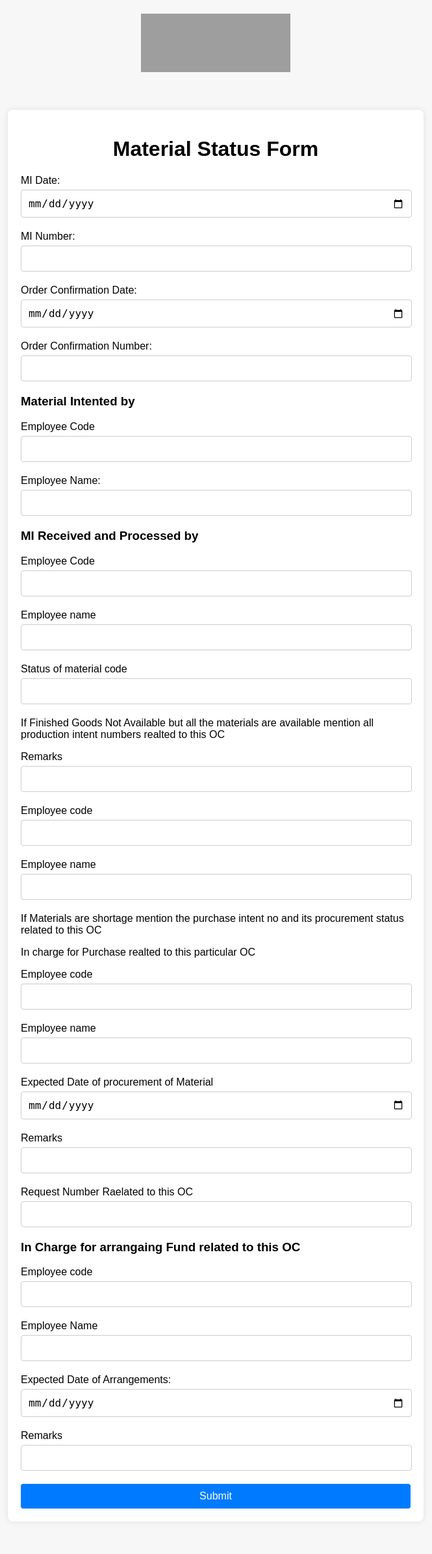
After one commit to Jaysimman/ERP-for-Airlight, a PHP site: page /materialstatusform.php in a window 1280 px wide. The commit adds this page. Shown: the whole page at 65% size, without its empty margins (308-973 px from the left). Run offline with PHP 8.4, Linux system fonts and the light colour scheme; grey boxes are pictures that could not be loaded.

Commit message:
forms over for marketing & sales

```diff
--- /dev/null
+++ b/_templates/_materialstatusform.php
@@ -0,0 +1,96 @@
+<div class="container">
+    <h1>Material Status Form</h1>
+    <form action="submit.php" method="post">
+      <div class="form-group">
+        <label for="code">MI Date:</label>
+        <input type="date" id="date" name="date" required>
+      </div>
+      <div class="form-group">
+        <label for="name">MI Number:</label>
+        <input type="text" id="name" name="name" required>
+      </div>
+      <div class="form-group">
+        <label for="code">Order Confirmation Date:</label>
+        <input type="date" id="date" name="date" required>
+      </div>
+      <div class="form-group">
+        <label for="name">Order Confirmation Number:</label>
+        <input type="text" id="name" name="name" required>
+      </div>
+      <h3>Material Intented by</h3>
+      <div class="form-group">
+        <label for="code">Employee Code</label>
+        <input type="text" id>
+      </div>
+      <div class="form-group">
+        <label for="name">Employee Name:</label>
+        <input type="text" id="name" name="name" required>
+      </div>
+      <h3>MI Received and Processed by</h3>
+      <div class="form-group">
+        <label for="code">Employee Code</label>
+        <input type="text" id>
+      </div>
+      <div class="form-group">
+        <label for="code">Employee name</label>
+        <input type="text" id>
+      </div>
+      <div class="form-group">
+        <label for="name">Status of material code</label>
+        <input type="text" id="name" name="name" required>
+      </div>
+      <p>If Finished Goods Not Available but all the materials are available mention all production intent numbers realted to this OC </p>
+      <div class="form-group">
+        <label for="name">Remarks</label>
+        <input type="text" id="name" name="name" required>
+      </div>
+      <div class="form-group">
+        <label for="name">Employee code</label>
+        <input type="text" id="name" name="name" required>
+      </div>
+      <div class="form-group">
+        <label for="name">Employee name</label>
+        <input type="text" id="name" name="name" required>
+      </div>
+      <p>If Materials are shortage mention the purchase intent no and its procurement status related to this OC</p>
+      <p>In charge for Purchase realted to this particular OC</p>
+      <div class="form-group">
+        <label for="name">Employee code</label>
+        <input type="text" id="name" name="name" required>
+      </div>
+      <div class="form-group">
+        <label for="name">Employee name</label>
+        <input type="text" id="name" name="name" required>
+      </div>
+      <div class="form-group">
+        <label for="code">Expected Date of procurement of Material</label>
+        <input type="date" id="date" name="date" required>
+      </div>
+      <div class="form-group">
+        <label for="name">Remarks</label>
+        <input type="text" id="name" name="name" required>
+      </div>
+      <div class="form-group">
+        <label for="name">Request Number Raelated to this OC</label>
+        <input type="text" id="name" name="name" required>
+      </div>
+      <h3>In Charge for arrangaing Fund related to this OC</h3>
+      <div class="form-group">
+        <label for="name">Employee code</label>
+        <input type="text" id="name" name="name" required>
+      </div>
+      <div class="form-group">
+        <label for="name">Employee Name</label>
+        <input type="text" id="name" name="name" required>
+      </div>
+      <div class="form-group">
+        <label for="code">Expected Date of Arrangements:</label>
+        <input type="date" id="date" name="date" required>
+      </div>
+      <div class="form-group">
+        <label for="name">Remarks</label>
+        <input type="text" id="name" name="name" required>
+      </div>
+      <button type="submit">Submit</button>
+    </form>
+</div>
--- a/css/login.css
+++ b/css/login.css
@@ -6,6 +6,8 @@ body {
 .form-signin {
   max-width: 330px;
   padding: 1rem;
+  margin: auto;
+  padding-top: 100px;
 }
 
 .form-signin .form-floating:focus-within {
--- a/libs/load.php
+++ b/libs/load.php
@@ -2,3 +2,10 @@
 function load_template($name){
     include $_SERVER['DOCUMENT_ROOT']."/airlighterp/_templates/$name.php";
 }
+function validate_credentials($username,$password){
+    if($username == "Admin" and $password == "Airlight@123"){
+        return true;
+    }else{
+        return false;
+    }
+}
--- /dev/null
+++ b/materialstatusform.php
@@ -0,0 +1,16 @@
+<?
+include 'libs/load.php'
+?>
+<!DOCTYPE html>
+<html lang="en">
+<head>
+  <meta charset="UTF-8">
+  <meta name="viewport" content="width=device-width, initial-scale=1.0">
+  <title>Bill Form</title>
+  <link rel="stylesheet" href="/airlighterp/css/style.css">
+</head>
+<body>
+<?load_template('_logo')?>
+<?load_template('_materialstatusform')?>
+</body>
+</html>
```
Also changed, not shown: _templates/_login.php (+6 -6 lines), _templates/_materialintentform.php (added, +57 -0 lines), _templates/_paymentform.php (+4 -26 lines), _templates/_productintentform.php (added, +61 -0 lines), _templates/_purchaseintentform.php (added, +44 -0 lines), _templates/_qcnformaterials.php (added, +51 -0 lines), materialintentform.php (added, +16 -0 lines), productintentform.php (added, +16 -0 lines), purchaseintentform.php (added, +16 -0 lines), 1 other file.
